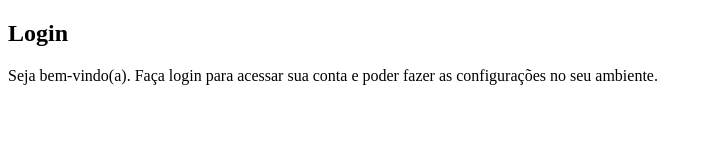
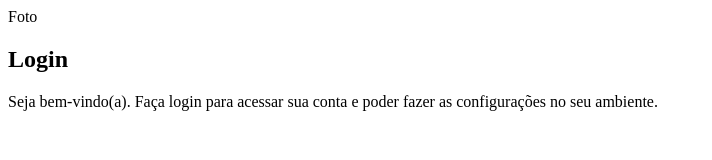
Before and after one commit to GuilhermeGuimaraesDeMedeiros/Projeto-Login, a plain HTML site: page index.html in a window 1280 px wide. Shown: the whole page, without its empty margins (0-712 px from the left). Drawn offline with Linux system fonts and the light colour scheme.

Commit message:
Update index.html

```diff
--- a/index.html
+++ b/index.html
@@ -10,7 +10,7 @@
     <main>
         <section id="login">
             <div id="imagem">
-
+                Foto
             </div>
 
             <div id="formulario">
```
